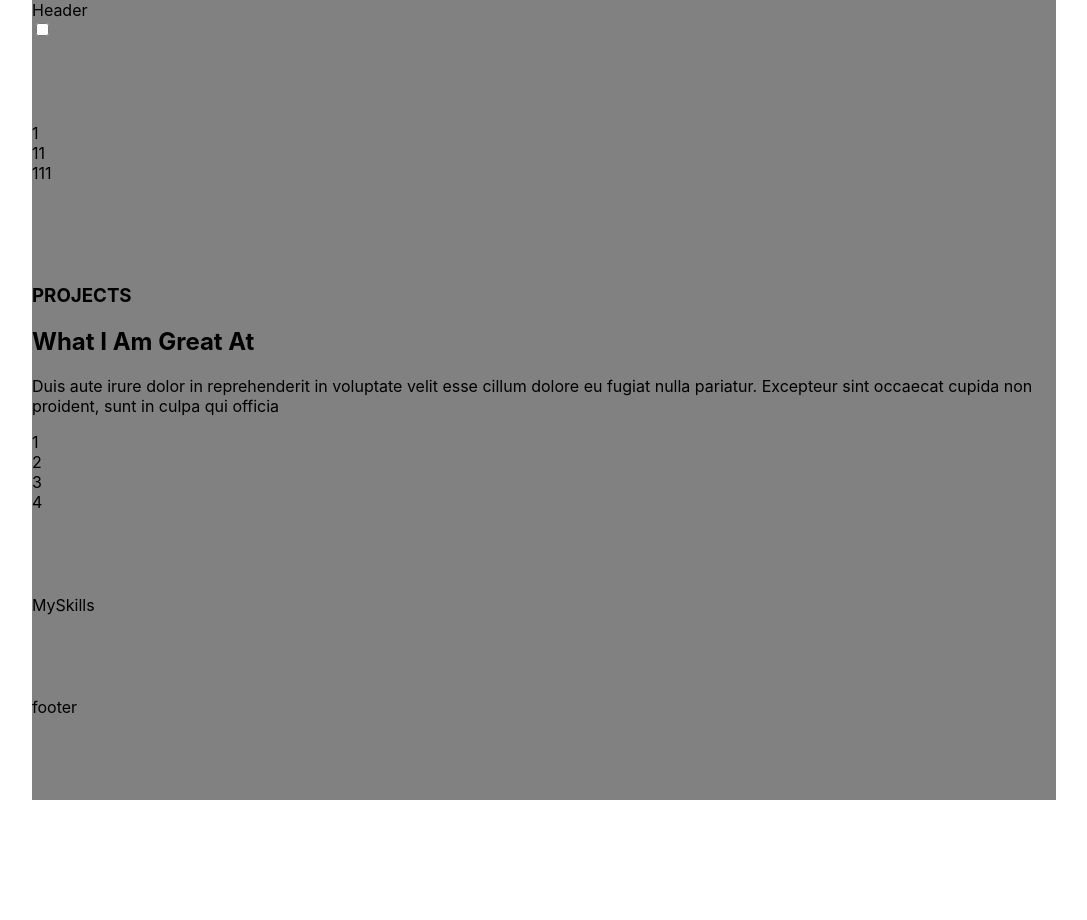
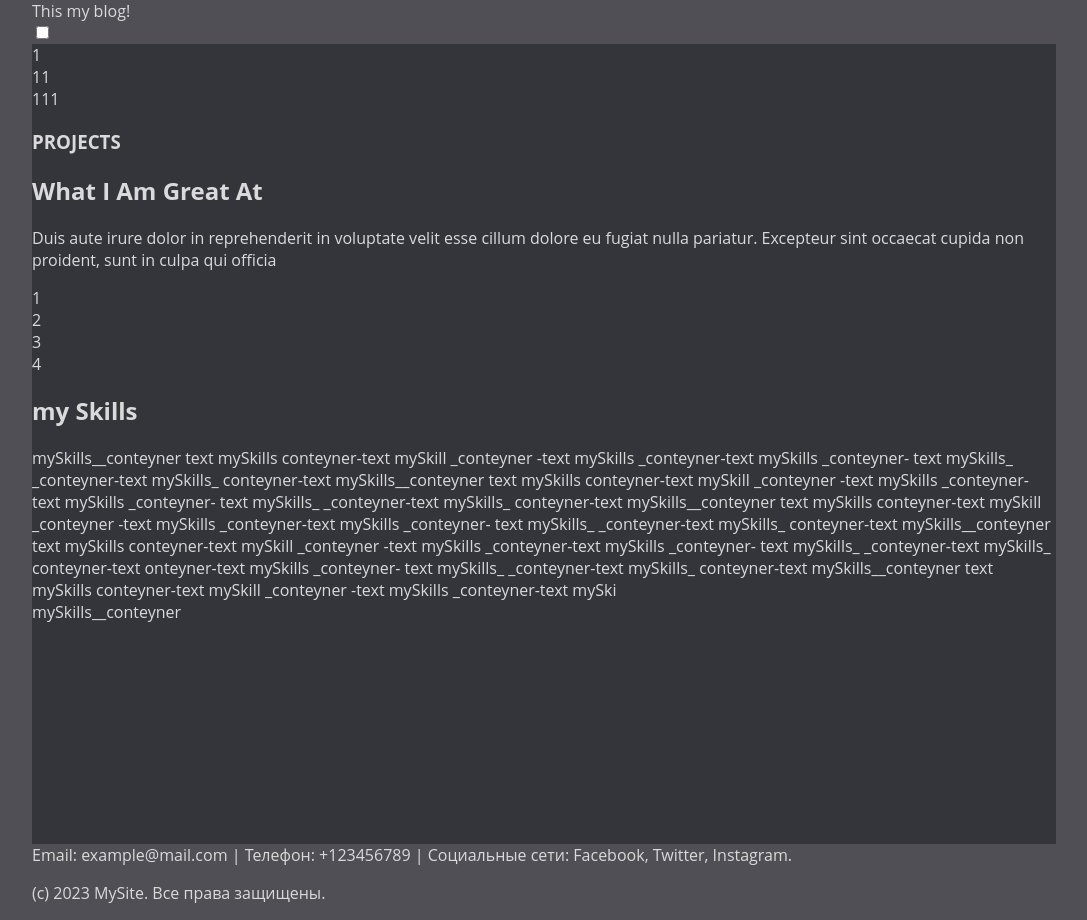
Before and after one commit to Digmai/my-page, a React (Create React App) app: page / in a window 1280 px wide. Shown: the whole page, without its empty margins (96-1183 px from the left). Before the commit the page ends 800 px from the top, so only its background shows below. Built offline with nearby package versions, Linux system fonts and the light colour scheme.

Commit message:
prescribed styles

```diff
--- a/src/App.tsx
+++ b/src/App.tsx
@@ -10,15 +10,13 @@ import Header from "./components/header/Header";
 function App() {
   return (
     <div className="wrapper">
+      <Header />
       <div className="App">
-        <Header />
-
         <About />
         <Projects />
         <MySkills />
-
-        <Footer />
       </div>
+      <Footer />
     </div>
   );
 }
--- a/src/components/footer/Footer.tsx
+++ b/src/components/footer/Footer.tsx
@@ -1,5 +1,13 @@
 const Footer = () => {
-  return <footer className="footer">footer</footer>;
+  return (
+    <footer className="footer">
+      <div className="footer__contact">
+        Email: example@mail.com | Телефон: +123456789 | Социальные сети:
+        Facebook, Twitter, Instagram.
+      </div>
+      <p>(c) 2023 MySite. Все права защищены.</p>
+    </footer>
+  );
 };
 
 export default Footer;
--- a/src/components/header/Header.tsx
+++ b/src/components/header/Header.tsx
@@ -1,7 +1,7 @@
 const Header = () => {
   return (
     <header className="header">
-      Header
+      This my blog!
       <div id="menuToggle">
         <input type="checkbox" />
         <span></span>
--- a/src/css/App.css
+++ b/src/css/App.css
@@ -5,10 +5,12 @@
 }
 
 .App {
-    background: #818181;
+    background-color: #2e2e35cc !important;
+
     min-height: 100vh;
     width:100%;
 
     display: grid;
     grid-template-columns: 1fr;
+    grid-auto-rows: min-content;
 }
--- a/src/css/about.css
+++ b/src/css/about.css
@@ -1,24 +1,26 @@
 .about {
     color: #fff;
     /* min-height: 600px; */
-    /* height: min(90vh, 75vw); */
+    /* height: min-content; */
     background-color: #2e2e35;
 
     display: grid;
     grid-template-columns: 1fr 1fr;
 
-    grid-auto-rows:min(600px, max(300px, min(90vh, 75vw)));
+    grid-template-rows: min(600px, max(300px, min(90vh, 75vw)));
+    grid-auto-rows: 100px;
 
     gap: 1%;
 
 }
 
 .chaild {
+    width: 100%;
+    height: 100%;
     display: grid;
     align-items: center;
     justify-items: center;
-    width: 100%;
-    height: 100%;
+
     background: #6b6baa;
 }
 
@@ -27,13 +29,15 @@
     height: 100px;
 }
 
- @media screen and (min-width: 768px) {
+@media screen and (min-width: 768px) {
     .about {
-        grid-template-columns: .8fr .8fr .8fr;
+        grid-template-columns: 1.2fr .8fr 1fr;
+
 
     }
+
     .chaild:nth-last-child(1) {
-        grid-column:  auto;
+        grid-column: auto;
         height: auto;
     }
 }
--- /dev/null
+++ b/src/css/footer.css
@@ -0,0 +1,32 @@
+.footer {
+
+    box-sizing: border-box;
+    position: relative;
+
+    font-size:min(15px, 3vw);
+
+    background-color: #242429;
+    color: #fff;
+
+    height: min(550px, 50vh);
+
+    display: flex;
+    align-items: center;
+    flex-direction: column;
+    justify-content: space-around;
+
+}
+
+.footer__contact{
+
+    width: min(80vh , 80%);
+
+    text-align: center;
+
+}
+
+.footer p {
+    margin: 0 auto;
+
+
+}
--- a/src/css/index.css
+++ b/src/css/index.css
@@ -19,9 +19,16 @@ code {
 @import url(./about.css);
 @import url(./header.css);
 @import url(./projects.css);
+@import url(./mySkills.css);
+@import url(./footer.css);
 
 
 
+body {
+  font-family: 'Open Sans', sans-serif !important;
+  background-color: #2e2e35d6 !important;
+  color: #dadada !important;
+}
 
 
 *{
--- /dev/null
+++ b/src/css/mySkills.css
@@ -0,0 +1,89 @@
+.mySkills {
+    min-height: min-content;
+    padding: min(10vw, 10px);
+    padding-top: max(10vw, 25px);
+    padding-bottom:max(min(10vw, 10px), min(20vh, 100px));
+    background-color: #2e2e35d6 !important;
+
+    box-sizing: border-box;
+    position: relative;
+
+}
+
+
+
+.mySkills__conteyner {
+    width: 100%;
+    display: grid;
+    grid-template-columns: 1fr;
+
+    justify-content: center;
+    align-content: center;
+}
+
+
+.mySkills__conteyner-text {
+    box-sizing: border-box;
+    /*
+    margin: min(200px ,max(10vh , 20px)); */
+
+    margin: 0 auto;
+    margin-bottom: 25px;
+    width: 80%;
+    min-height: min-content;
+
+    background-color: rgb(61, 55, 55);
+
+    display: flex;
+    justify-content: flex-end;
+
+
+}
+
+.mySkills__conteyner-download {
+    box-sizing: border-box;
+
+    font-size:min(15px, 3vw);
+
+    width: min(50%, 35vw);
+    height: min( 150px, 35vw );
+
+    background-color: rgb(201, 132, 47);
+
+    border: 2px solid #fff;
+    margin: 0 auto;
+
+    display: flex;
+    justify-content: center;
+    align-items: center;
+
+}
+
+
+@media screen and (min-width: 768px) {
+    .mySkills {
+        min-height: min-content;
+        padding: min(10vw, 100px);
+        padding-top: min(10vw, 50px);
+    }
+
+    .mySkills__conteyner {
+        grid-template-columns: 1.2fr .8fr;
+        align-items: center;
+    }
+
+    .mySkills__conteyner-text {
+        width: 100%;
+        min-height: min(500px, 50vh);
+    }
+
+    .mySkills__conteyner-download {
+        min-height: 0;
+        width: min(35vw, 150px);
+        height: min(35vw, 150px);
+        margin-bottom: 0;
+
+    }
+
+
+}
--- a/src/css/projects.css
+++ b/src/css/projects.css
@@ -1,6 +1,5 @@
 .projects {
-    padding: 10px;
-
+    margin-top: min(50px, 7vh);
     width: 100%;
 
     color: #fff;
@@ -11,7 +10,6 @@
     grid-template-columns: 1fr;
     grid-auto-rows: min-content;
 
-    border: #a74b4b solid 5px;
 }
 
 .projects-list {
@@ -23,9 +21,8 @@
 
     grid-template-columns: 1fr;
 
-    grid-auto-rows: 32vh;
+    grid-auto-rows:max(32vh , min(100vw, 260px));
 
-    border: #a74b4b82 solid 5px;
 }
 
 .projects-list__item {
@@ -37,26 +34,11 @@
     background-color: rgb(91, 67, 114);
 }
 
-@media screen and (min-width: 768px) {
-    .projects{
-        min-height: 80vh;
-    }
-    .projects-list {
-        gap:min( 4vw , 70px);
-        justify-content: center ;
-        grid-template-columns: repeat(4, min(19.46vw, 19.46%));
-        grid-auto-rows:min( calc(19.46vw * 1.1111),  calc(192px * 1.1111) );
-    }
-
-    .projects-list__item {
-        background-color: black;
-    }
-}
-
 @media screen and (min-width: 560px) and (max-width: 768px) {
     .projects {
         max-width: 600px;
-        margin: 0 auto;
+        margin: min(50px, 7vh) auto 0 auto;
+
     }
 
     .projects-list {
@@ -64,18 +46,21 @@
     }
 }
 
-/* @media screen and (min-width: 800px) {
+@media screen and (min-width: 768px) {
     .projects {
-
-        grid-template-columns: repeat(4, 20vh) ;
-
-        grid-auto-rows: 20vh;
-
+        min-height: min-content;
+        padding: min(5vw,100px);
+        padding-top:  min(10vw,25px);
     }
 
-    .chil {
-        width: 80%;
-        height: 80%;
-        background-color: rgb(91, 67, 114);
+    .projects-list {
+        gap: 0;
+        justify-content: space-between;
+        grid-template-columns: repeat(4, min(19.46vw, 19.46%));
+        grid-auto-rows: min(calc(19.46vw * 1.1111), calc(192px * 1.1111));
     }
-}  */
+
+    .projects-list__item {
+        background-color: black;
+    }
+}
--- a/src/pages/MySkills.tsx
+++ b/src/pages/MySkills.tsx
@@ -1,7 +1,27 @@
 const MySkills = () => {
   return (
     <div id="skills" className="mySkills">
-      MySkills
+      <h2>my Skills</h2>
+
+      <div className="mySkills__conteyner">
+        <div className="mySkills__conteyner-text">
+          mySkills__conteyner text mySkills conteyner-text mySkill _conteyner
+          -text mySkills _conteyner-text mySkills _conteyner- text mySkills_
+          _conteyner-text mySkills_ conteyner-text mySkills__conteyner text
+          mySkills conteyner-text mySkill _conteyner -text mySkills
+          _conteyner-text mySkills _conteyner- text mySkills_ _conteyner-text
+          mySkills_ conteyner-text mySkills__conteyner text mySkills
+          conteyner-text mySkill _conteyner -text mySkills _conteyner-text
+          mySkills _conteyner- text mySkills_ _conteyner-text mySkills_
+          conteyner-text mySkills__conteyner text mySkills conteyner-text
+          mySkill _conteyner -text mySkills _conteyner-text mySkills _conteyner-
+          text mySkills_ _conteyner-text mySkills_ conteyner-text onteyner-text
+          mySkills _conteyner- text mySkills_ _conteyner-text mySkills_
+          conteyner-text mySkills__conteyner text mySkills conteyner-text
+          mySkill _conteyner -text mySkills _conteyner-text mySki
+        </div>
+        <div className="mySkills__conteyner-download">mySkills__conteyner</div>
+      </div>
     </div>
   );
 };
```
Also changed, not shown: public/photo_2023-06-08_14-19-32.jpg (added).
